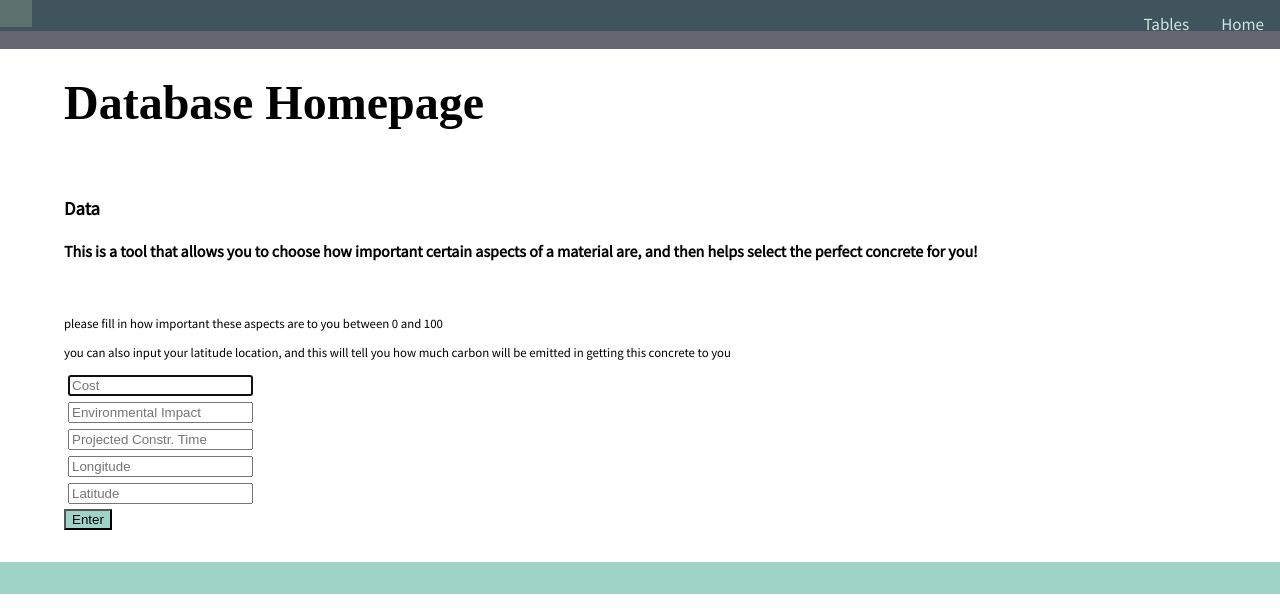
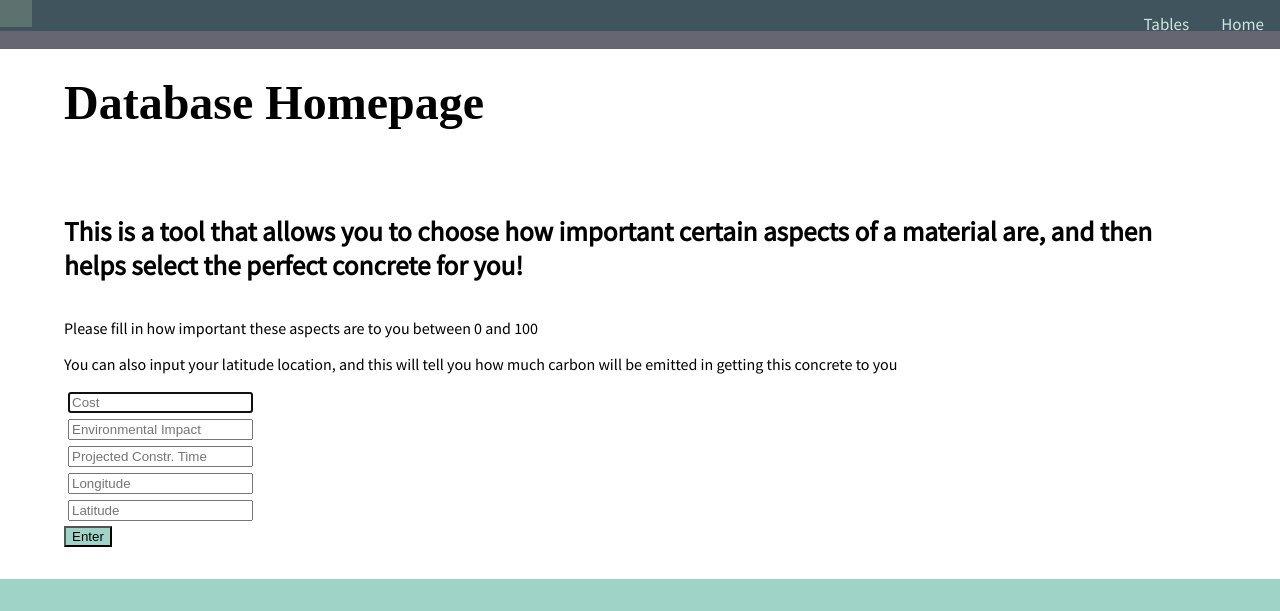
Before and after one commit to kyrill-borz/hackathondatabase, a Flask app: page / in a window 1280 px wide. Shown: the part 304-915 px from the top of the page. Run offline with Flask 2, Linux system fonts and the light colour scheme; some web fonts are replaced.

Commit message:
Index.html formatting

```diff
--- a/static/css/main.css
+++ b/static/css/main.css
@@ -73,8 +73,10 @@ h2 {
     font-size: 2em;
 }
 
+h4 {font-size: 1.7em;}
+
 p, li {
-    font-size: 0.8em;
+    font-size: 1em;
 }
 
 p.credit {
--- a/templates/index.html
+++ b/templates/index.html
@@ -5,11 +5,9 @@
 <!-- to be filled by the Python script -->
 <h1>{{ the_title }}</h1>
 <div class="column is-4 is-offset-4">
-    <h3 class="title">Data</h3>
     <h4 class="subtitle">This is a tool that allows you to choose how important certain aspects of a material are, and then helps select the perfect concrete for you! </h4>
-    <br>
-    <p>please fill in how important these aspects are to you between 0 and 100</p>
-    <p>you can also input your latitude location, and this will tell you how much carbon will be emitted in getting this concrete to you</p>
+    <p>Please fill in how important these aspects are to you between 0 and 100</p>
+    <p>You can also input your latitude location, and this will tell you how much carbon will be emitted in getting this concrete to you</p>
     <div class="box">
         <form method = "POST" action="{{ url_for('table')}}">
             <div class="field">
```
